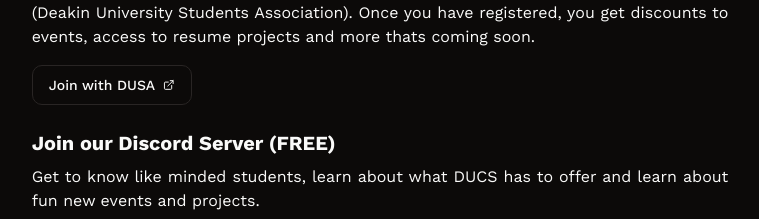
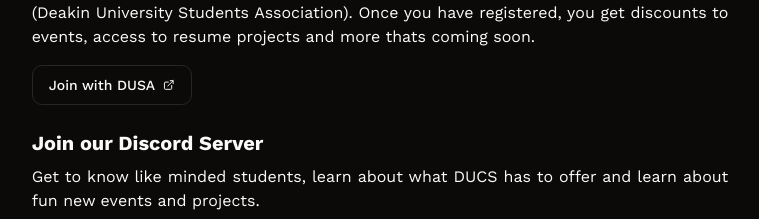
Before and after one commit to Deakin-University-Computer-Society/Deakin-University-Computer-Society.github.io, a React (Vite) app: page / in a window 1280 px wide. Shown: the part 1064-1283 px from the top of the page, without its empty margins (260-1019 px from the left). Built offline with nearby package versions, Linux system fonts and the light colour scheme.

Commit message:
Removed unnecessary text

```diff
--- a/src/app/TempHomeContent/Join.tsx
+++ b/src/app/TempHomeContent/Join.tsx
@@ -32,7 +32,7 @@
 
 				<div className="flex flex-col gap-2">
 					<h2 className="text-xl font-bold">
-						Join our Discord Server (FREE)
+						Join our Discord Server
 					</h2>
 					<p>
 						Get to know like minded students, learn about what DUCS
```
